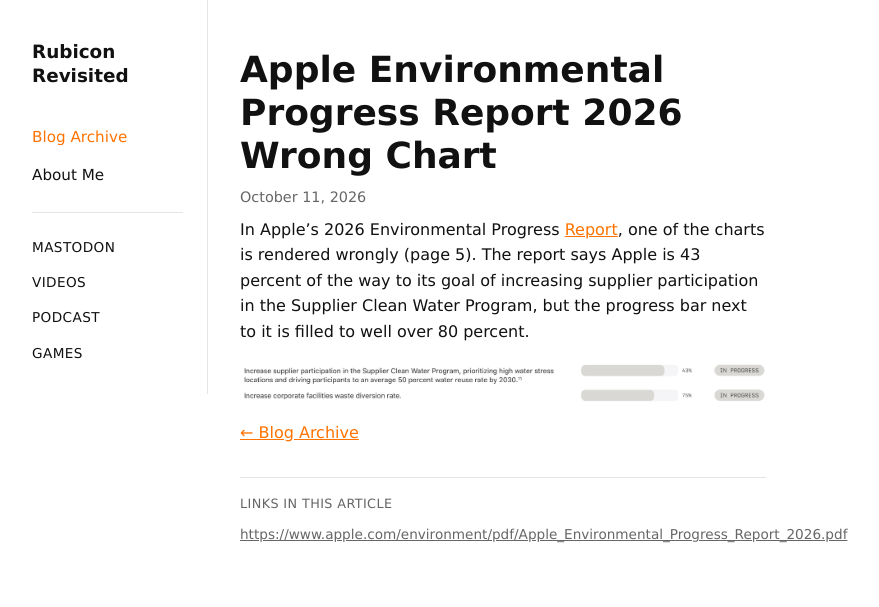
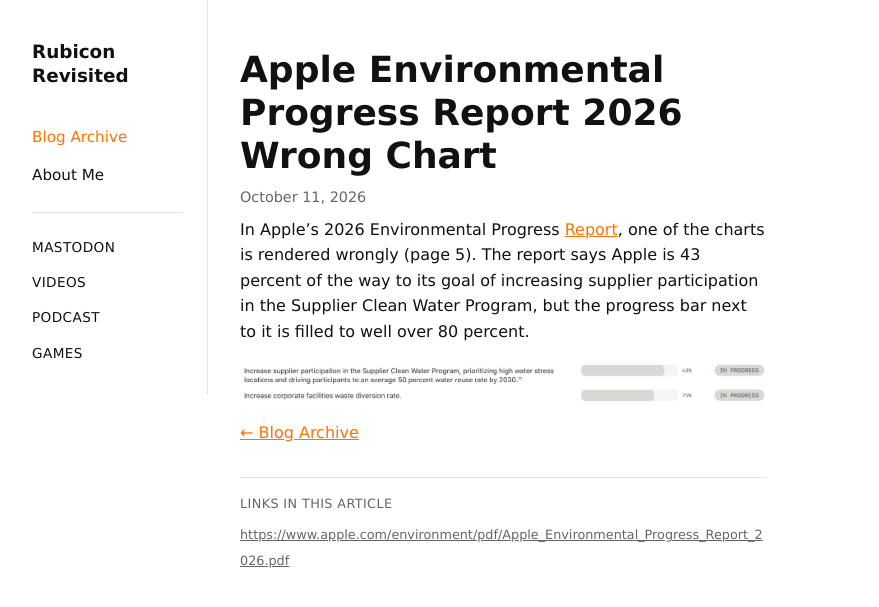
Before and after one commit to StepanJiri/stepankarasek.github.io, a Jekyll site: the page built from _posts/2026-10-11-Apple Environmental Progress Report 2026 Wrong Chart.md, in a window 1280 px wide. Shown: the top 607 px of the page, without its empty margins (152-1031 px from the left). Built offline with Jekyll 4.4.1, drawn with Linux system fonts in a browser that asks for light colours.

Commit message:
Update style.css

```diff
--- a/assets/css/style.css
+++ b/assets/css/style.css
@@ -274,9 +274,10 @@ gap: 0.3rem;
 }
 
 .post-links-list a {
-font-size: 0.85rem;
+font-size: 0.8rem;
 color: var(--muted);
 text-decoration: underline;
+word-break: break-all;
 }
 
 .post-links-list a:hover {
```
